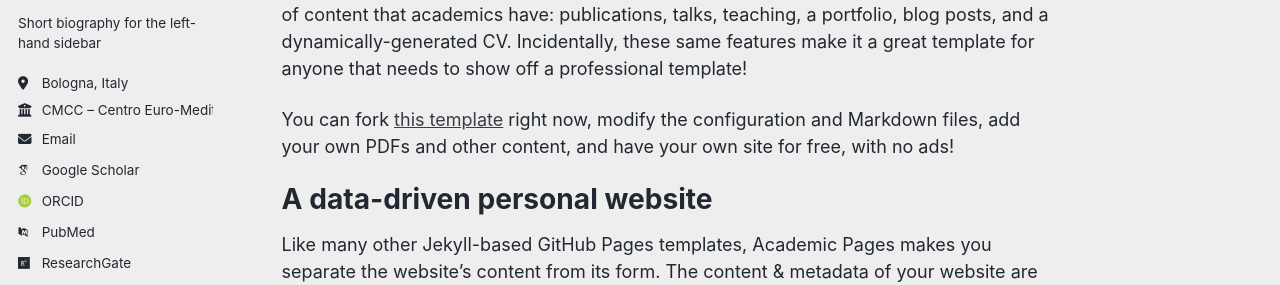
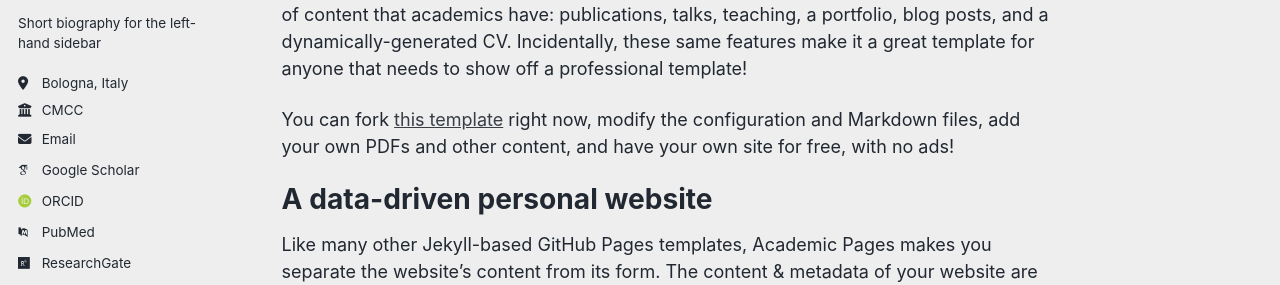
Before and after one commit to northernmarmott-ops/acad, a Jekyll site: the page built from _pages/about.md, in a window 1280 px wide. Shown: the part 303-588 px from the top of the page. Built offline with Jekyll 4.4.1, drawn with Linux system fonts in a browser that asks for light colours; some web fonts are replaced; a script bundle is joined from its source files by our own code; library files that are not in the unit come from our copies.

Commit message:
Update _config.yml

```diff
--- a/_config.yml
+++ b/_config.yml
@@ -28,7 +28,8 @@ author:
   pronouns         : # example: "she/her"
   bio              : "Short biography for the left-hand sidebar"
   location         : "Bologna, Italy"
-  employer         : "CMCC – Centro Euro-Mediterraneo sui Cambiamenti Climatici & University of Bologna"
+  employer         : "University of Bologna"
+  employer         : "CMCC"
   uri              : # URL
   email            : "muhammad.saad@cmcc.it"
 
```
